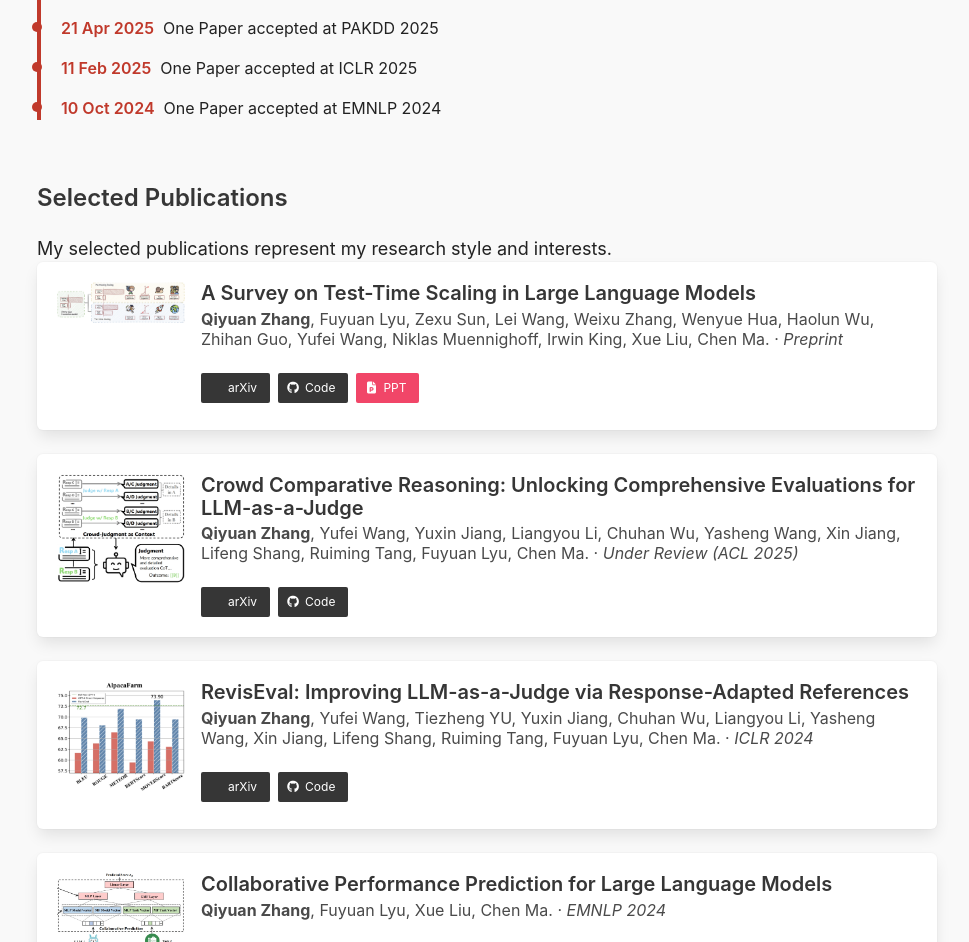
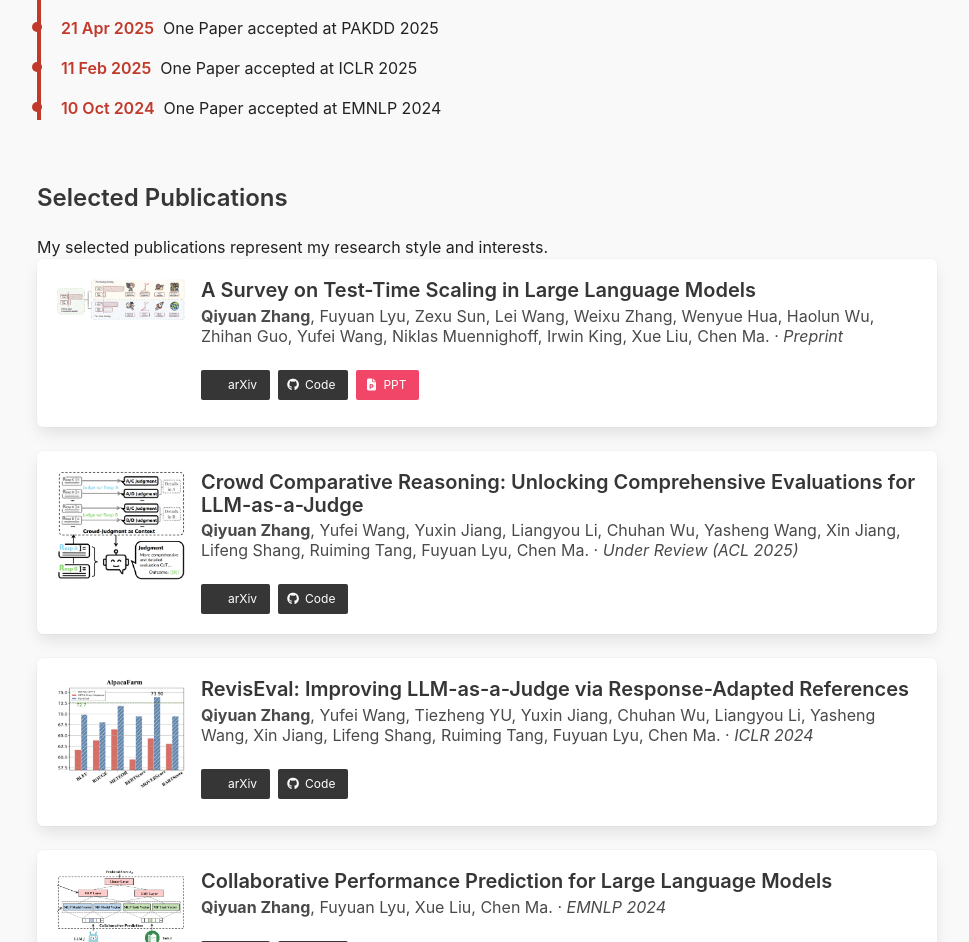
Before and after one commit to zhangqiyuan-rico/zhangqiyuan-rico.github.io, a Jekyll site: the page index.html, which Jekyll copies as it is, in a window 1280 px wide. Shown: the part 916-1858 px from the top of the page, without its empty margins (153-1122 px from the left). Built offline with Jekyll 4.4.1, drawn with Linux system fonts in a browser that asks for light colours; a style sheet for code colours, icons or effects is not loaded.

Commit message:
Update index.html

```diff
--- a/index.html
+++ b/index.html
@@ -122,9 +122,7 @@
 <section class="section pt-0">
   <div class="container">
     <h2 class="title is-4">Selected Publications</h2>
-    <p style="font-size: 18px">
-    My selected publications represent my research style and interests.
-    </p>
+    <p>My selected publications represent my research style and interests.</p>
     <div class="box">
       <article class="media">
         <figure class="media-left">
```
